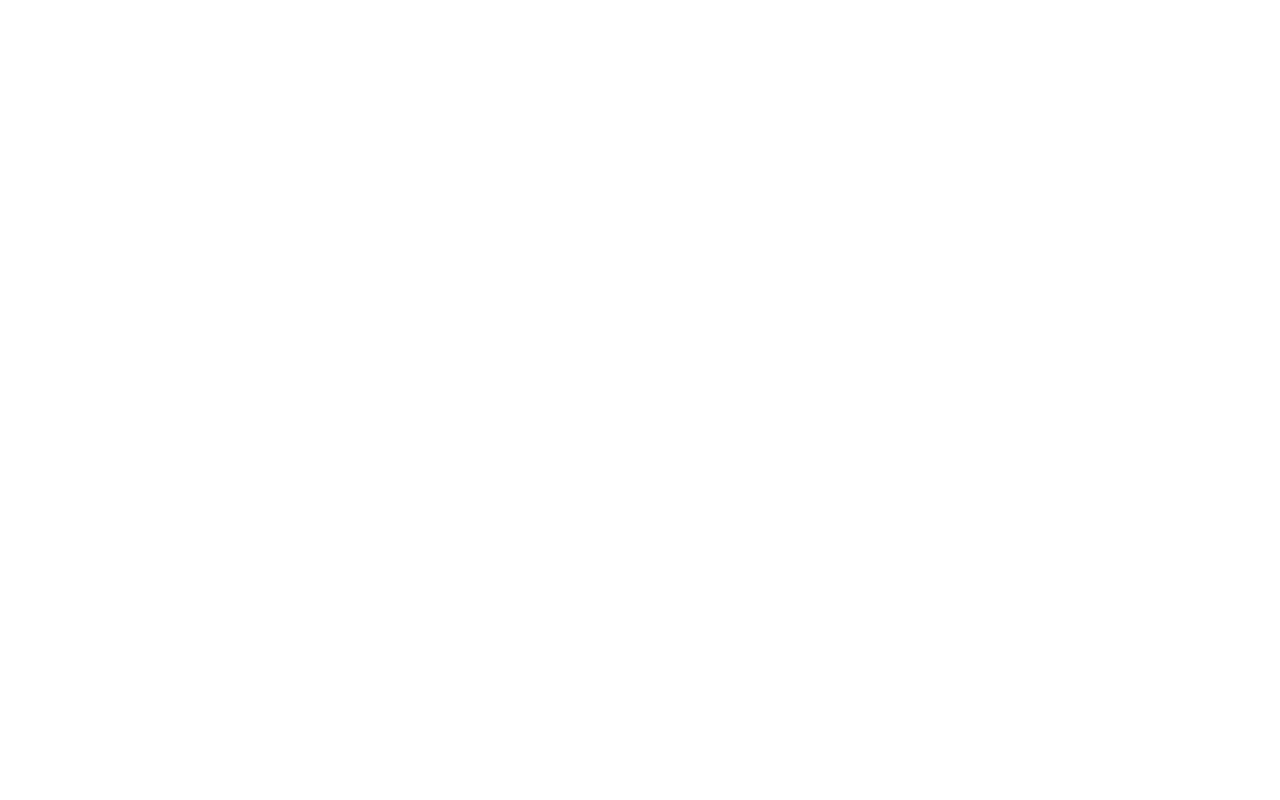
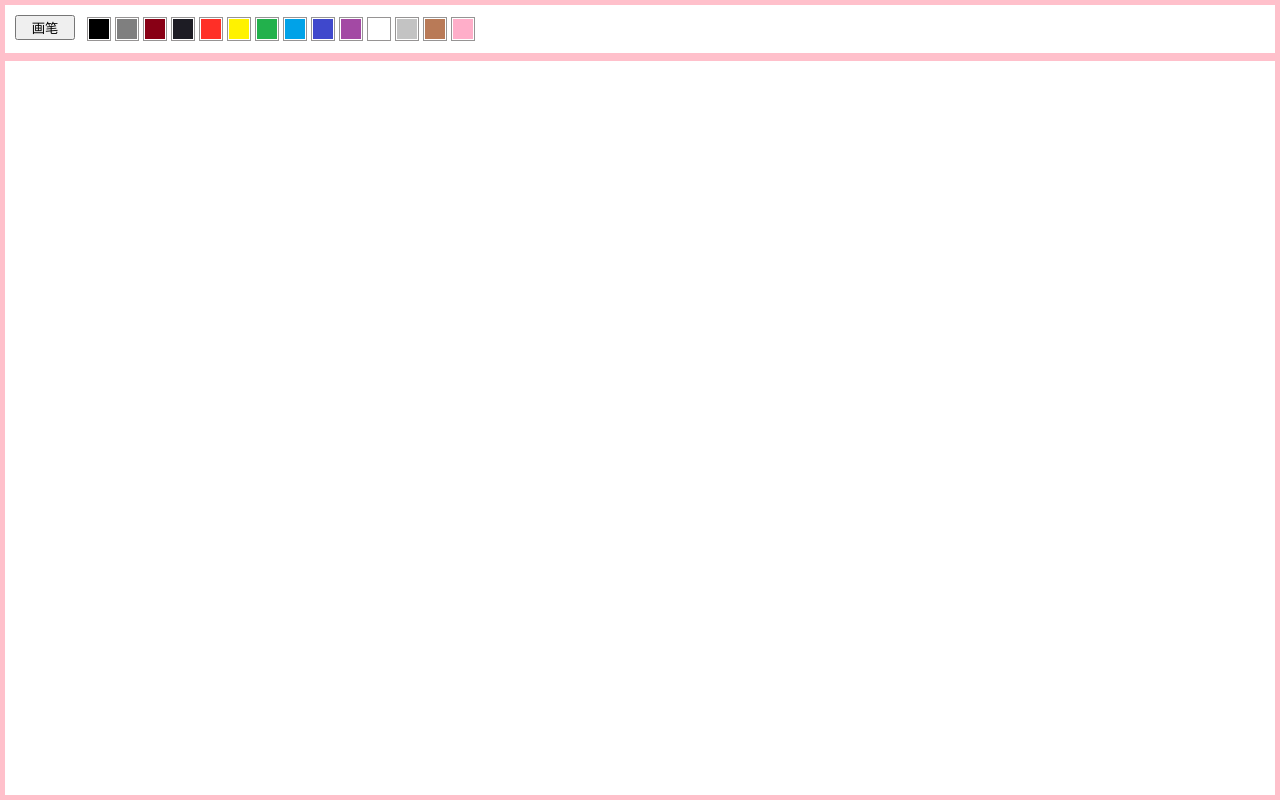
Before and after one commit to wuliguaiguaia/canvas, a plain HTML site: page index.html in a window 1280 px wide. Drawn offline with Linux system fonts and the light colour scheme.

Commit message:
:construction:

```diff
--- a/index.html
+++ b/index.html
@@ -1,13 +1,190 @@
 <!DOCTYPE html>
 <html lang="en">
+
 <head>
     <meta charset="UTF-8">
     <meta name="viewport" content="width=device-width, initial-scale=1.0">
     <meta http-equiv="X-UA-Compatible" content="ie=edge">
     <title>Document</title>
+    <style>
+        body {
+            margin: 0;
+            padding: 5px;
+            height: 100vh;
+            width: 100vw;
+            background-color: pink;
+            box-sizing: border-box;
+        }
+
+        .wrapper {
+            position: relative;
+            height: 89vh;
+        }
+
+        header {
+            background: #fff;
+            padding: 10px;
+            display: flex;
+            border-bottom: 8px solid pink;
+        }
+
+        canvas {
+            background: #fff;
+        }
+
+        #button button {
+            width: 60px;
+            cursor: pointer;
+        }
+
+        #button.active #pen {
+            display: inline-block;
+        }
+
+        #button.active #eraser {
+            display: none;
+        }
+
+        #button #pen {
+            display: none;
+        }
+
+        .clearfix {
+            content: "";
+            display: block;
+            clear: both;
+        }
+
+        #colorBox {
+            margin-left: 10px;
+        }
+
+        #colorBox .color {
+            float: left;
+            width: 20px;
+            height: 20px;
+            border: 1px solid #fff;
+            margin: 3px;
+            box-shadow: 0 0 0px 1px #969494;
+            cursor: pointer;
+        }
+    </style>
 </head>
+
 <body>
-    <canvas id="canvas"></canvas>
+    <div class="wrapper">
+        <header>
+            <!-- active 显示画笔 -->
+            <div id="button" class="active">
+                <button id="pen">画笔</button>
+                <button id="eraser">橡皮擦</button>
+            </div>
+            <div id="colorBox" class="clearfix"></div>
+        </header>
+        <canvas id="canvas"></canvas>
+    </div>
+    <script>
+        // 1.初始化，创建颜色
+        init();
+        // 2.画布大小
+        let cxt = canvas.getContext('2d');
+        let diff = {
+            x: 5,
+            y: canvas.offsetTop
+        };
 
+        // 3.监听事件
+        listenUser();
+
+        let paintFlag = true,
+            using = false;
+        let x1, x2, y1, y2, color;
+        canvas.onmousedown = function (e) {
+            using = true;
+            x1 = e.clientX - diff.x;
+            y1 = e.clientY - diff.y;
+            cxt.clearRect(x1, y1, 10, 10)
+            canvas.onmousemove = function (e) {
+                x2 = e.clientX - diff.x;
+                y2 = e.clientY - diff.y;
+                if (using) {
+                    if (paintFlag) {
+                        drawLine(cxt, x1, y1, x2, y2, color)
+                        x1 = x2;
+                        y1 = y2;
+
+                    } else {
+                        cxt.clearRect(x2, y2, 10, 10)
+                    }
+                }
+            }
+            canvas.onmouseup = function (e) {
+                using = false;
+            }
+        }
+
+        colorBox.onclick = function (e) {
+            if (e.target != colorBox) {
+                color = e.target.dataColor;
+            }
+        }
+
+        button.onclick = function () {
+            if (this.classList.contains("active")) {
+
+                this.classList.remove("active");
+                paintFlag = false;
+            } else {
+                this.classList.add("active");
+                paintFlag = true;
+            }
+        }
+
+
+
+
+        // 工具函数
+        function init() {
+            createColor();
+            resize();
+        }
+
+        function listenUser() {
+            window.onresize = resize;
+        }
+
+        function drawLine(cxt, x1, y1, x2, y2, color) {
+            cxt.beginPath();
+            cxt.moveTo(x1, y1);
+            cxt.lineTo(x2, y2);
+            cxt.lineWidth = 4;
+            cxt.strokeStyle = color;
+            cxt.stroke();
+        }
+
+        function createColor() {
+            let colorHash = ['#000', "#7f7f7f", "#880015", "#1d1c24", "#ff2f27", "#fff200", "#22b14c", "#00a2e8",
+                "#3f48cc",
+                "#a349a4", "#fff", "#c3c3c3", "#b97a57", "#ffaec9"
+            ];
+            for (let i in colorHash) {
+                let color = colorHash[i];
+                let span = document.createElement("span");
+                span.title = color;
+                span.className = "color";
+                span.dataColor = color
+                span.style.background = color;
+                colorBox.appendChild(span);
+            }
+        }
+
+        function resize() {
+            let W = getComputedStyle(canvas.parentNode, null).width;
+            let H = window.innerHeight - canvas.offsetTop - 10;
+            canvas.width = parseInt(W);
+            canvas.height = parseInt(H);
+        }
+    </script>
 </body>
+
 </html>
```
